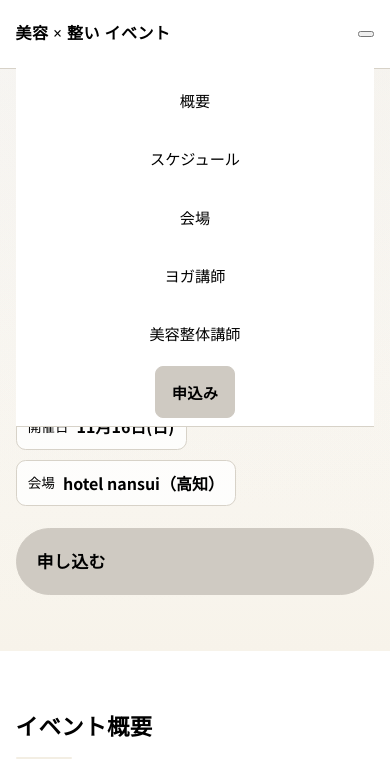
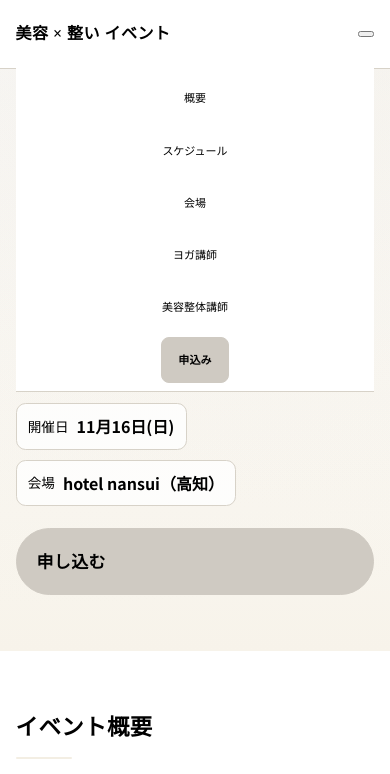
Before and after one commit to HORIKAWA-SHO/nansui-ivent1116, a plain HTML site: page index.html in a window 390 px wide. Both pictures are taken after a click on the button "メニューを開閉". Shown: the top 774 px of the page. Drawn offline with Linux system fonts and the light colour scheme.

Commit message:
モバイル改善: ヘッダーメニュー文字サイズを11pxに調整・アンカースクロールのオフセット/スムーズ化

```diff
--- a/styles.css
+++ b/styles.css
@@ -1,5 +1,7 @@
 *{box-sizing:border-box}html,body{margin:0;padding:0}
-:root{--primary:#cfcac2;--primary-600:#bdb7ae;--accent:#f3eee3;--ink:#000000;--muted:#000000;--border:#d7d2c8;--bg:#ffffff;--card:#ffffff}
+:root{--primary:#cfcac2;--primary-600:#bdb7ae;--accent:#f3eee3;--ink:#000000;--muted:#000000;--border:#d7d2c8;--bg:#ffffff;--card:#ffffff;scroll-behavior:smooth}
+/* Anchor scroll offset so sticky header (68px) doesn't cover targets */
+section, [id]{scroll-margin-top:84px}
 body{font-family:'Noto Sans JP',system-ui,-apple-system,Segoe UI,Roboto,Helvetica,Arial,sans-serif;color:var(--ink);background:var(--bg);line-height:1.9}
 .container{width:min(1080px,92vw);margin:0 auto}
 
@@ -22,7 +24,7 @@ body{font-family:'Noto Sans JP',system-ui,-apple-system,Segoe UI,Roboto,Helvetic
   .header-inner{position:relative}
   .nav{position:absolute;left:0;right:0;top:68px;display:none;flex-direction:column;background:var(--card);border-bottom:1px solid var(--border);padding:.5rem}
   .nav.open{display:flex}
-  .nav a{padding:.9rem 1rem;border-radius:.5rem;font-size:.95rem;line-height:1.4;white-space:nowrap}
+  .nav a{padding:.9rem 1rem;border-radius:.5rem;font-size:11px;line-height:1.4;white-space:nowrap}
 }
 
 .hero{position:relative;isolation:isolate;color:#000}
```
